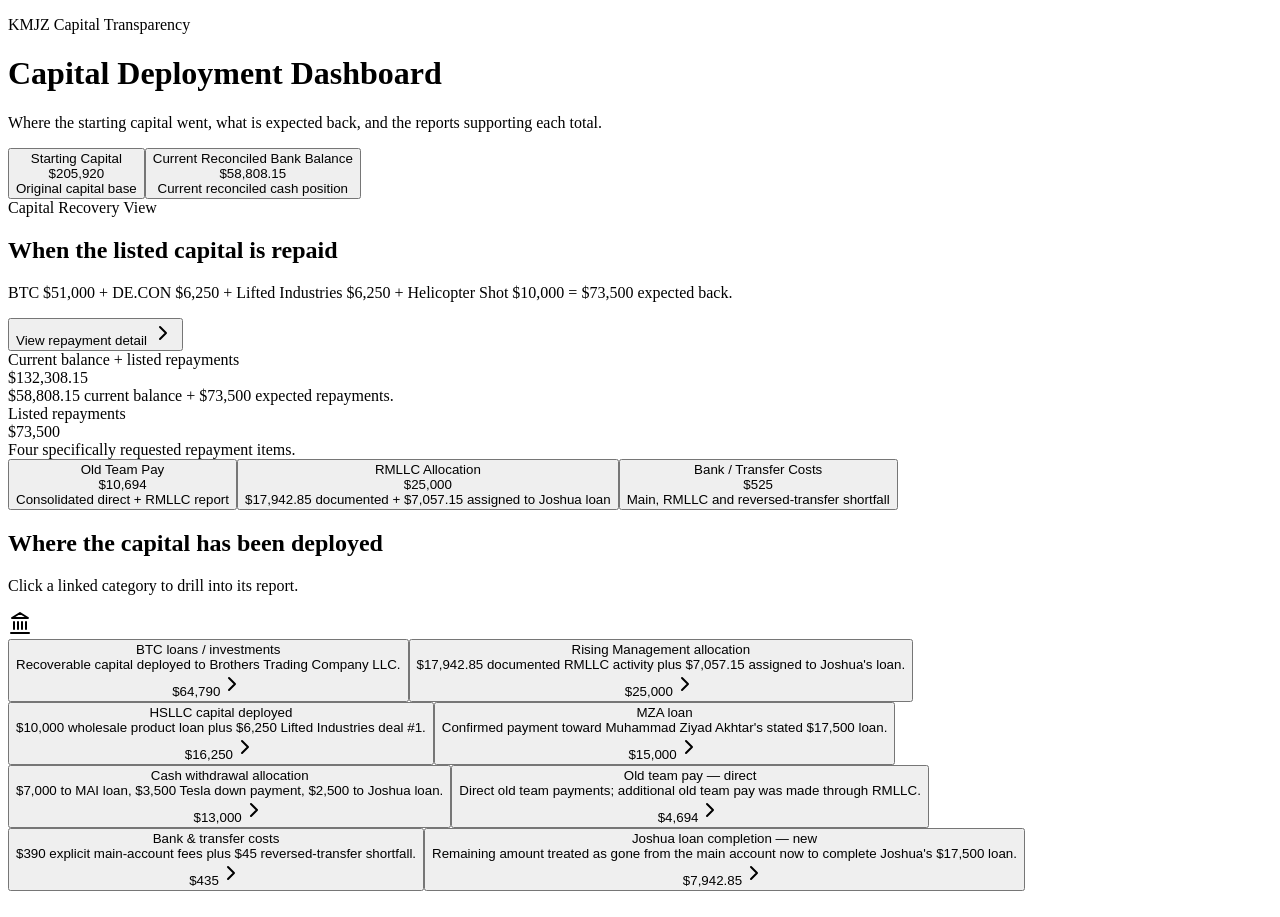
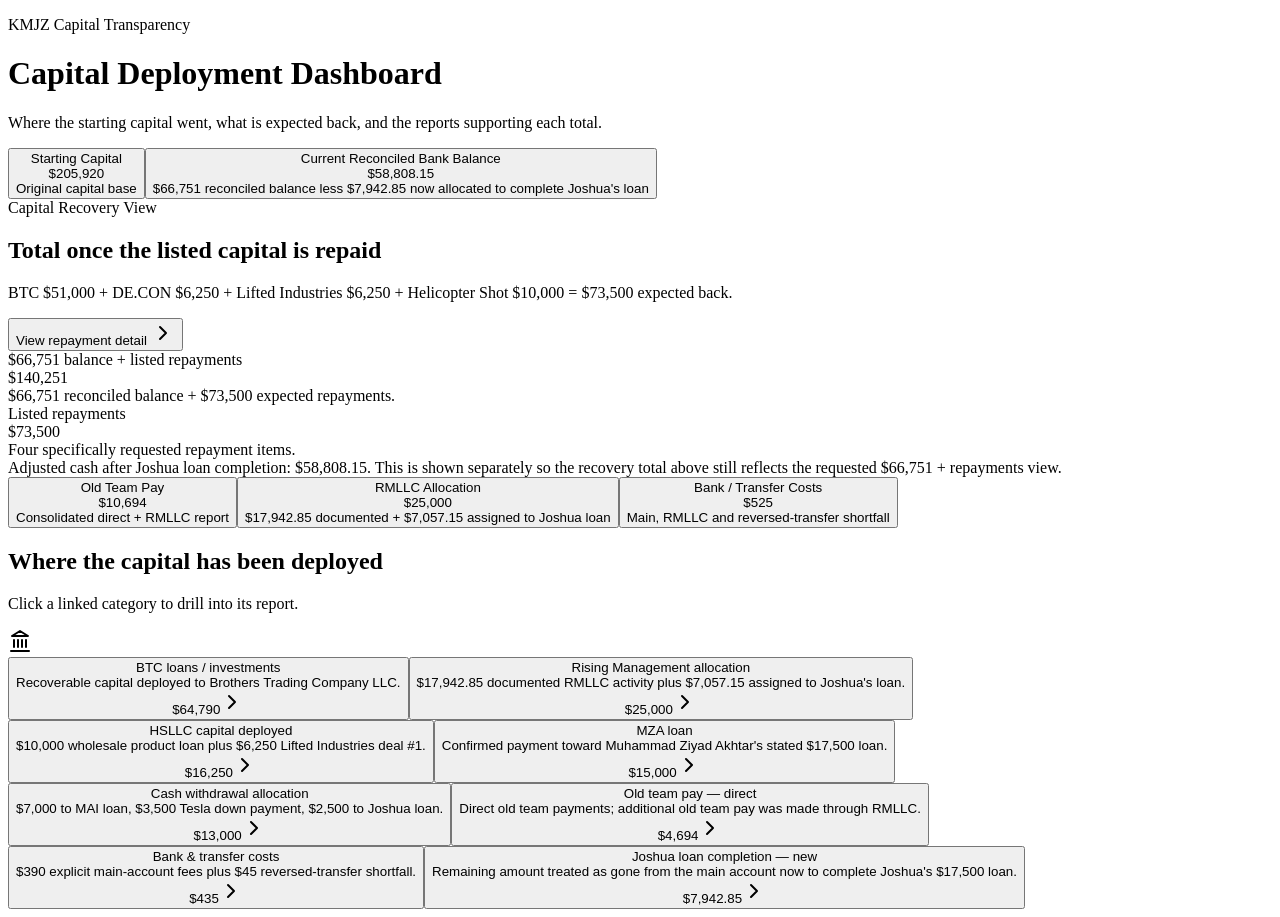
Before and after one commit to joshuamedina-cmd/kmjz-investment-tracker, a React (Vite) app in the folder client/: page /#/ in a window 1280 px wide. Built offline with nearby package versions, Linux system fonts and the light colour scheme.

Commit message:
Clarify repayment total and Joshua loan-adjusted cash on dashboard

```diff
--- a/client/src/pages/capital-home.tsx
+++ b/client/src/pages/capital-home.tsx
@@ -2,9 +2,10 @@ import { useState } from "react";
 import { ChevronRight, Landmark } from "lucide-react";
 import {
   STARTING_CAPITAL,
+  LAST_RECONCILED_BALANCE,
   CASH_AFTER_JOSHUA_LOAN,
   LISTED_REPAYMENTS_TOTAL,
-  PROJECTED_CASH_AFTER_REPAYMENTS,
+  BALANCE_PLUS_LISTED_REPAYMENTS,
   RMLLC_FUNDED,
   RMLLC_ACCOUNTED,
   RMLLC_TO_JOSHUA,
@@ -42,12 +43,13 @@ export default function CapitalHome(){
   <main className="mx-auto max-w-7xl px-5 py-7 space-y-7">
    <section className="grid gap-4 md:grid-cols-2">
     <Metric label="Starting Capital" value={money(STARTING_CAPITAL)} sub="Original capital base"/>
-    <Metric label="Current Reconciled Bank Balance" value={money(CASH_AFTER_JOSHUA_LOAN)} sub="Current reconciled cash position" onClick={()=>setReport("reconciliation")}/>
+    <Metric label="Current Reconciled Bank Balance" value={money(CASH_AFTER_JOSHUA_LOAN)} sub={`$66,751 reconciled balance less ${money(7_942.85)} now allocated to complete Joshua's loan`} onClick={()=>setReport("reconciliation")}/>
    </section>
 
    <section className="rounded-3xl bg-slate-950 p-6 text-white shadow-xl">
-    <div className="flex flex-col gap-5 lg:flex-row lg:items-end lg:justify-between"><div><div className="text-xs font-bold uppercase tracking-[.18em] text-emerald-300">Capital Recovery View</div><h2 className="mt-2 text-2xl font-black">When the listed capital is repaid</h2><p className="mt-2 max-w-2xl text-sm text-slate-300">BTC $51,000 + DE.CON $6,250 + Lifted Industries $6,250 + Helicopter Shot $10,000 = {money(LISTED_REPAYMENTS_TOTAL)} expected back.</p></div><button onClick={()=>setReport("recoverable")} className="inline-flex items-center gap-2 rounded-xl bg-white px-4 py-3 text-sm font-bold text-slate-950">View repayment detail <ChevronRight className="h-4 w-4"/></button></div>
-    <div className="mt-6 grid gap-4 md:grid-cols-2"><div className="rounded-2xl bg-emerald-400 p-4 text-slate-950"><div className="text-xs font-bold uppercase tracking-wider">Current balance + listed repayments</div><div className="mt-2 text-3xl font-black">{money(PROJECTED_CASH_AFTER_REPAYMENTS)}</div><div className="mt-1 text-xs font-medium">{money(CASH_AFTER_JOSHUA_LOAN)} current balance + {money(LISTED_REPAYMENTS_TOTAL)} expected repayments.</div></div><div className="rounded-2xl bg-white/10 p-4"><div className="text-xs uppercase tracking-wider text-slate-300">Listed repayments</div><div className="mt-2 text-3xl font-black">{money(LISTED_REPAYMENTS_TOTAL)}</div><div className="mt-1 text-xs text-slate-400">Four specifically requested repayment items.</div></div></div>
+    <div className="flex flex-col gap-5 lg:flex-row lg:items-end lg:justify-between"><div><div className="text-xs font-bold uppercase tracking-[.18em] text-emerald-300">Capital Recovery View</div><h2 className="mt-2 text-2xl font-black">Total once the listed capital is repaid</h2><p className="mt-2 max-w-2xl text-sm text-slate-300">BTC $51,000 + DE.CON $6,250 + Lifted Industries $6,250 + Helicopter Shot $10,000 = {money(LISTED_REPAYMENTS_TOTAL)} expected back.</p></div><button onClick={()=>setReport("recoverable")} className="inline-flex items-center gap-2 rounded-xl bg-white px-4 py-3 text-sm font-bold text-slate-950">View repayment detail <ChevronRight className="h-4 w-4"/></button></div>
+    <div className="mt-6 grid gap-4 md:grid-cols-2"><div className="rounded-2xl bg-emerald-400 p-4 text-slate-950"><div className="text-xs font-bold uppercase tracking-wider">$66,751 balance + listed repayments</div><div className="mt-2 text-4xl font-black">{money(BALANCE_PLUS_LISTED_REPAYMENTS)}</div><div className="mt-1 text-xs font-medium">{money(LAST_RECONCILED_BALANCE)} reconciled balance + {money(LISTED_REPAYMENTS_TOTAL)} expected repayments.</div></div><div className="rounded-2xl bg-white/10 p-4"><div className="text-xs uppercase tracking-wider text-slate-300">Listed repayments</div><div className="mt-2 text-3xl font-black">{money(LISTED_REPAYMENTS_TOTAL)}</div><div className="mt-1 text-xs text-slate-400">Four specifically requested repayment items.</div></div></div>
+    <div className="mt-4 rounded-2xl border border-white/10 bg-white/5 p-4 text-sm text-slate-300"><span className="font-bold text-white">Adjusted cash after Joshua loan completion:</span> {money(CASH_AFTER_JOSHUA_LOAN)}. This is shown separately so the recovery total above still reflects the requested {money(LAST_RECONCILED_BALANCE)} + repayments view.</div>
    </section>
 
    <section className="grid gap-4 md:grid-cols-3">
@@ -63,9 +65,9 @@ export default function CapitalHome(){
    {report==="old-team"&&<><div className="mb-5 grid gap-3 md:grid-cols-3"><Metric label="Total Old Team Pay" value={money(OLD_TEAM_TOTAL)}/><Metric label="Direct Main Account" value={money(4694)}/><Metric label="Through RMLLC" value={money(6000)}/></div><TxTable rows={oldTeamTransactions}/></>}
    {report==="rmllc"&&<><div className="mb-5 grid gap-3 md:grid-cols-3"><Metric label="RMLLC Funded" value={money(RMLLC_FUNDED)}/><Metric label="Documented Activity" value={money(RMLLC_ACCOUNTED)}/><Metric label="Assigned To Joshua Loan" value={money(RMLLC_TO_JOSHUA)}/></div><TxTable rows={rmllcTransactions}/></>}
    {report==="joshua-loan"&&<><div className="mb-5 rounded-2xl bg-emerald-100 p-5"><div className="text-xs font-bold uppercase tracking-wider text-emerald-700">Loan fully allocated</div><div className="mt-1 text-3xl font-black">{money(17500)}</div><p className="mt-2 text-sm text-emerald-900">$2,500 cash draw + $7,057.15 RMLLC remainder + $7,942.85 taken from the main account. Remaining to fulfill: $0.</p></div><TxTable rows={joshuaLoanTransactions}/></>}
-   {report==="recoverable"&&<><div className="mb-5 rounded-2xl bg-slate-950 p-5 text-white"><div className="text-sm text-slate-300">Specifically requested repayment pool</div><div className="mt-1 text-3xl font-black">{money(LISTED_REPAYMENTS_TOTAL)}</div></div><div className="grid gap-3 md:grid-cols-2">{repaymentItems.map(x=><div key={x.entity} className="rounded-2xl border border-slate-200 bg-white p-4"><div className="text-sm font-bold">{x.entity}</div><div className="mt-1 text-2xl font-black">{money(x.amount)}</div><div className="mt-2 text-xs text-slate-500">{x.note}</div></div>)}</div><h3 className="mb-3 mt-6 font-black">Underlying recoverable positions</h3><div className="space-y-3">{recoverableItems.map(x=><div key={x.entity} className="rounded-xl border border-slate-200 bg-white p-4"><div className="flex justify-between gap-4"><div><div className="font-bold">{x.entity}</div><div className="mt-1 text-sm text-slate-500">{x.note}</div><div className="mt-2 text-xs font-semibold text-slate-400">{x.status}</div></div><div className="font-black">{money(x.amount)}</div></div></div>)}</div></>}
+   {report==="recoverable"&&<><div className="mb-5 rounded-2xl bg-slate-950 p-5 text-white"><div className="text-sm text-slate-300">Specifically requested repayment pool</div><div className="mt-1 text-3xl font-black">{money(LISTED_REPAYMENTS_TOTAL)}</div><div className="mt-2 text-sm text-slate-300">Added to the $66,751 reconciled balance: <span className="font-bold text-white">{money(BALANCE_PLUS_LISTED_REPAYMENTS)}</span></div></div><div className="grid gap-3 md:grid-cols-2">{repaymentItems.map(x=><div key={x.entity} className="rounded-2xl border border-slate-200 bg-white p-4"><div className="text-sm font-bold">{x.entity}</div><div className="mt-1 text-2xl font-black">{money(x.amount)}</div><div className="mt-2 text-xs text-slate-500">{x.note}</div></div>)}</div><h3 className="mb-3 mt-6 font-black">Underlying recoverable positions</h3><div className="space-y-3">{recoverableItems.map(x=><div key={x.entity} className="rounded-xl border border-slate-200 bg-white p-4"><div className="flex justify-between gap-4"><div><div className="font-bold">{x.entity}</div><div className="mt-1 text-sm text-slate-500">{x.note}</div><div className="mt-2 text-xs font-semibold text-slate-400">{x.status}</div></div><div className="font-black">{money(x.amount)}</div></div></div>)}</div></>}
    {report==="fees"&&<div className="grid gap-4 md:grid-cols-3"><Metric label="Main Fees" value={money(390)}/><Metric label="RMLLC Fees" value={money(90)}/><Metric label="Reversal Shortfall" value={money(45)}/></div>}
-   {report==="reconciliation"&&<div className="space-y-4"><div className="rounded-2xl bg-white p-5"><div className="text-sm text-slate-500">Starting capital</div><div className="text-3xl font-black">{money(STARTING_CAPITAL)}</div></div><div className="rounded-2xl bg-white p-5"><div className="text-sm text-slate-500">Current reconciled bank balance</div><div className="text-3xl font-black">{money(CASH_AFTER_JOSHUA_LOAN)}</div></div></div>}
+   {report==="reconciliation"&&<div className="space-y-4"><div className="rounded-2xl bg-white p-5"><div className="text-sm text-slate-500">Starting capital</div><div className="text-3xl font-black">{money(STARTING_CAPITAL)}</div></div><div className="rounded-2xl bg-white p-5"><div className="text-sm text-slate-500">Last reconciled bank balance</div><div className="text-3xl font-black">{money(LAST_RECONCILED_BALANCE)}</div></div><div className="rounded-2xl bg-white p-5"><div className="text-sm text-slate-500">Less Joshua loan completion taken now</div><div className="text-3xl font-black">{money(7_942.85)}</div></div><div className="rounded-2xl bg-emerald-100 p-5"><div className="text-sm text-emerald-700">Adjusted reconciled bank balance</div><div className="text-3xl font-black text-emerald-950">{money(CASH_AFTER_JOSHUA_LOAN)}</div></div></div>}
   </div></div></div>}
  </div>
 }
```
